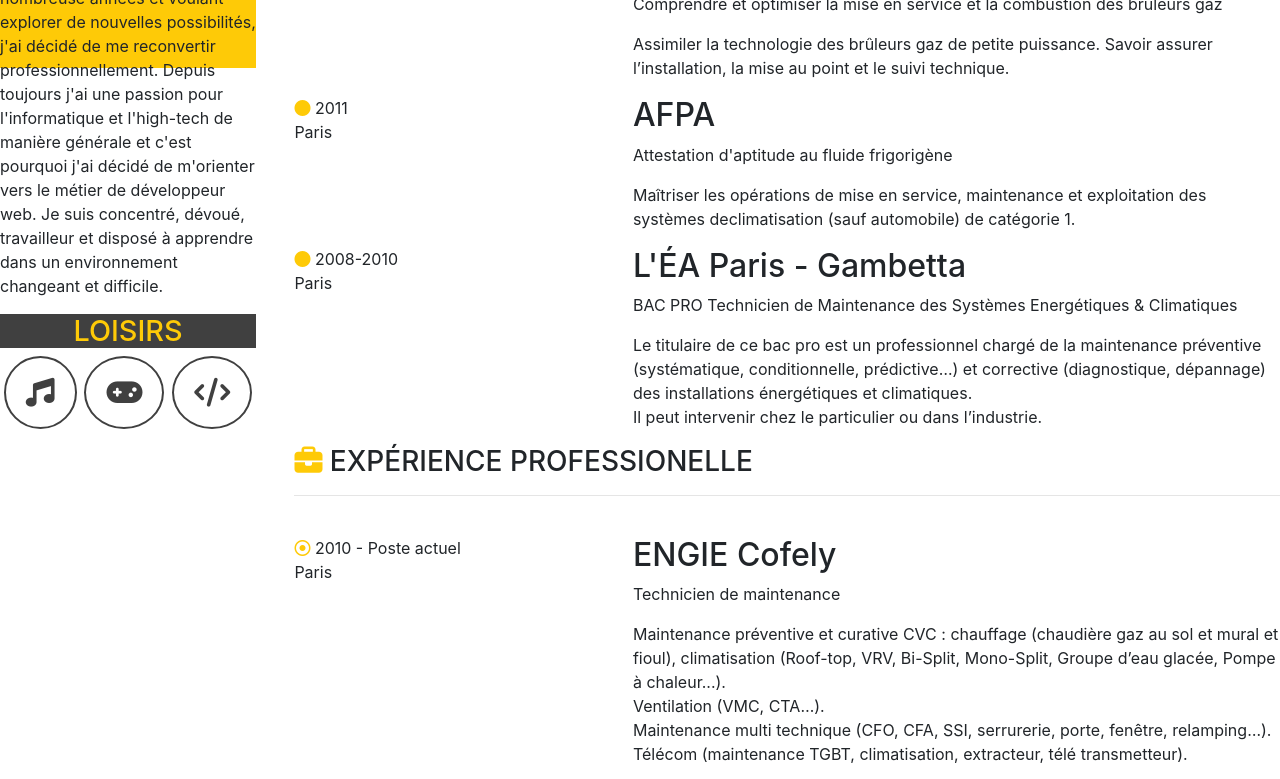
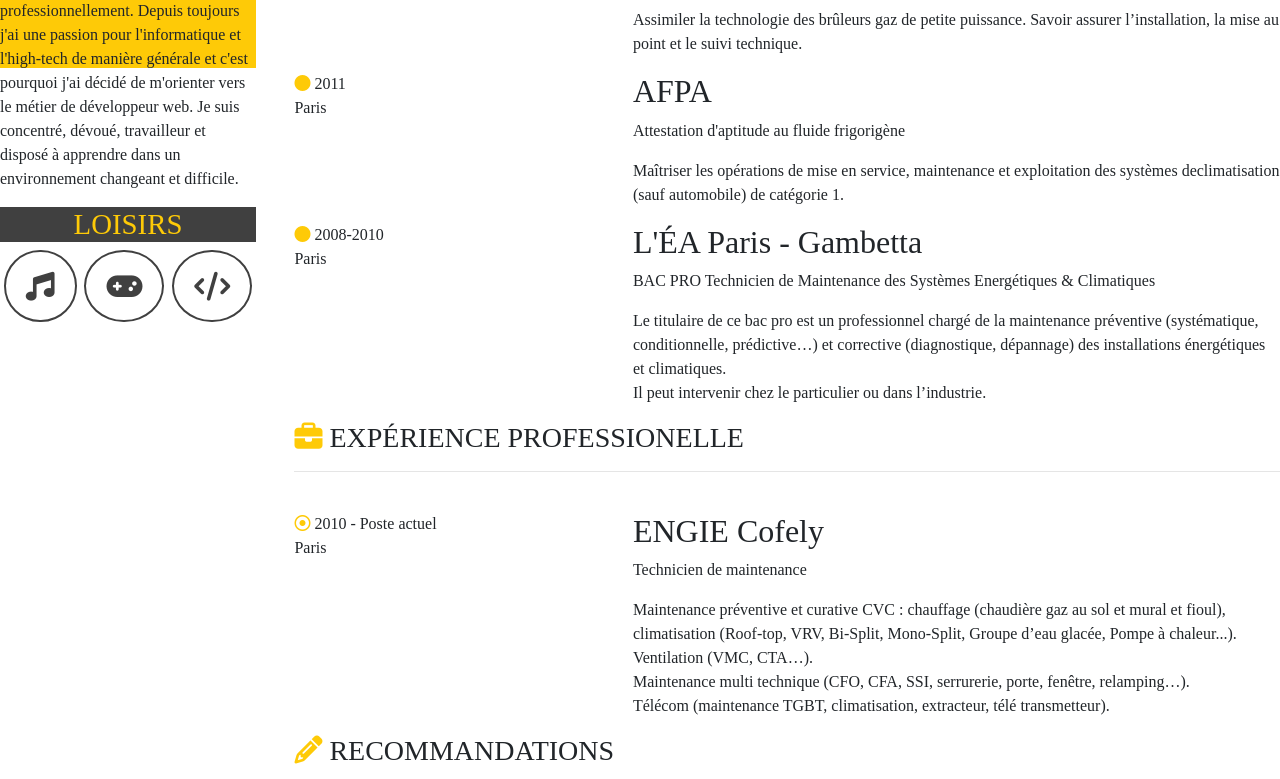
Before and after one commit to AC-DEV-WEB/CV, a plain HTML site: page index.html in a window 1280 px wide. Shown: the part 732-1511 px from the top of the page. Drawn offline with nearby package versions, Linux system fonts and the light colour scheme.

Commit message:
Remplacement de la police d'écriture

```diff
--- a/style.css
+++ b/style.css
@@ -1,7 +1,14 @@
+@font-face {
+  font-family: 'Raleway';
+  src: url('https://fonts.googleapis.com/css?family=Raleway');
+}
+
 /* couleurs */
 body {
   --jaune:#FECA07;
   --noir:#404040;
+  font-family: 'Raleway' !important;
+  font-size: 16px;
 }
 
 /* nom */
```
